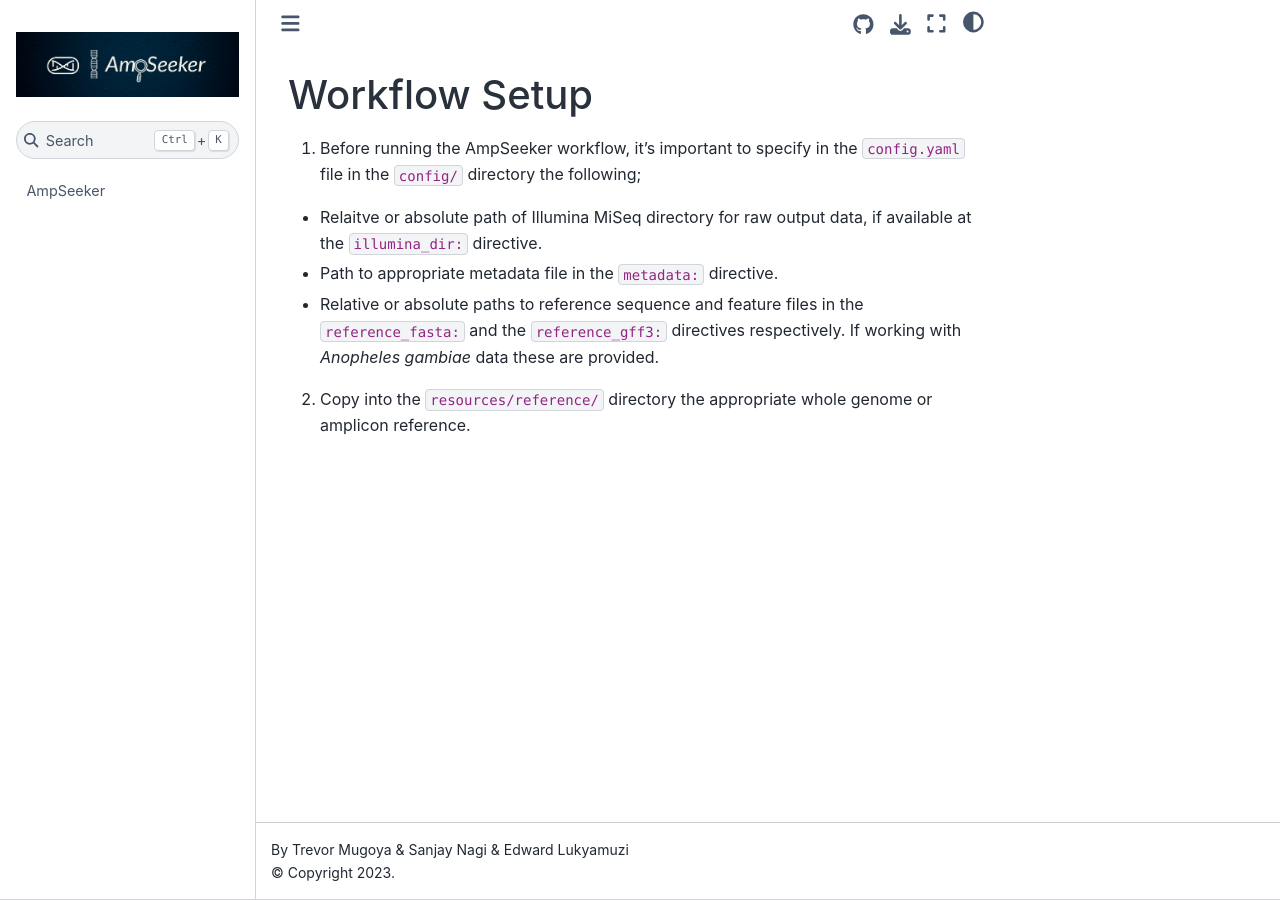
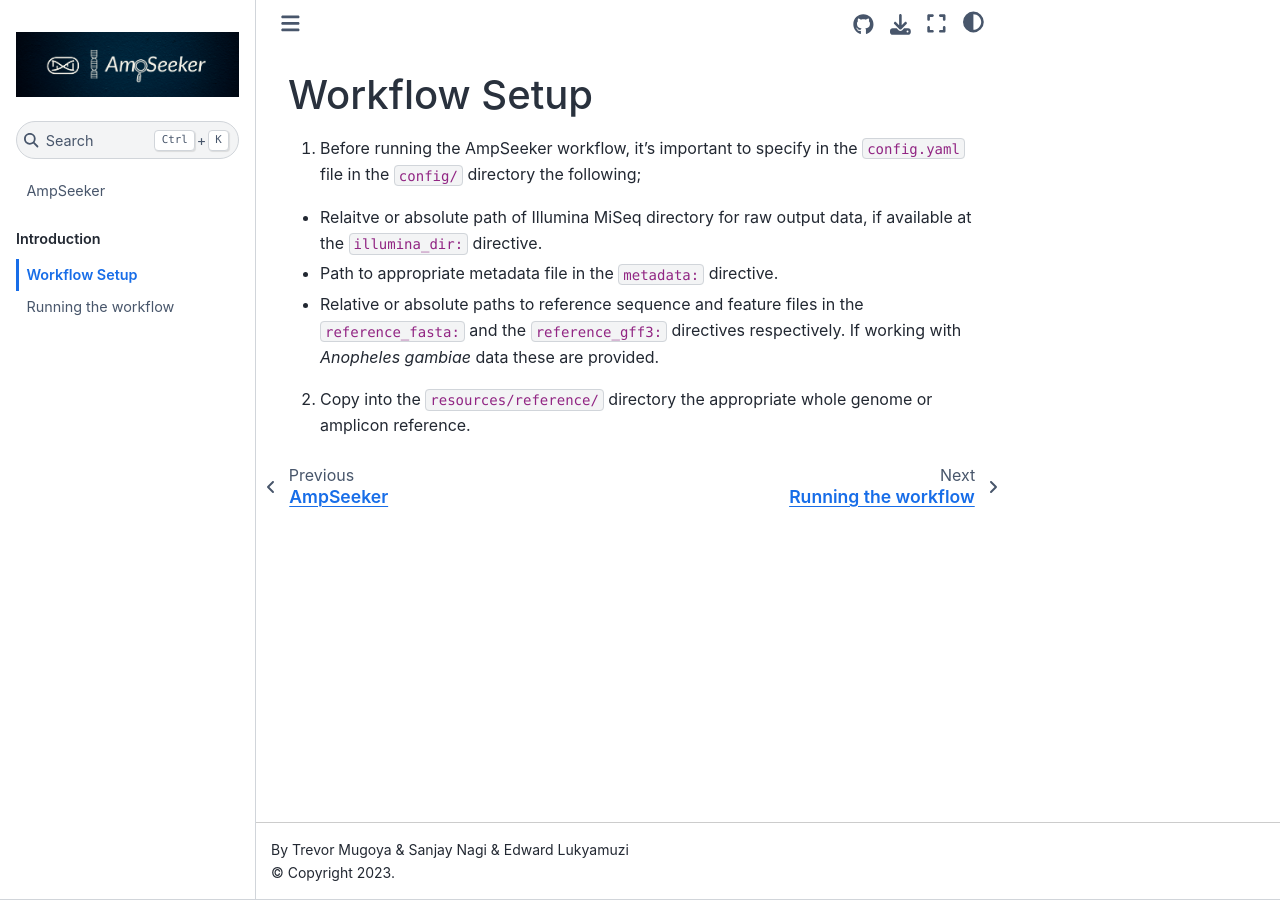
Before and after one commit to sanjaynagi/AmpSeeker, a Jupyter Book: the page built from docs/ampseeker-book/notebooks/workflow_setup.ipynb, in a window 1280 px wide. Built offline with Jupyter Book 1.0.4 settings and Sphinx 7.4.7 and the Sphinx Book theme 1.1.4, drawn with Linux system fonts in a browser that asks for light colours; pages that are not in the unit, such as notebooks, are missing from menus.

Commit message:
jupyter book tidying

```diff
--- a/docs/ampseeker-book/_toc.yml
+++ b/docs/ampseeker-book/_toc.yml
@@ -3,7 +3,11 @@
 
 format: jb-book
 root: intro
-chapters:
-- file: docs/workflow_setup
-- file: docs/running_the_workflow
-- file: ../results/notebooks/IGV-explore
+parts:
+- caption: Introduction
+  chapters:
+  - file: notebooks/workflow_setup
+  - file: notebooks/running_the_workflow
+- caption: Results
+  chapters:
+  - file: notebooks/IGV-explore
```
Also changed, not shown: docs/ampseeker-book/intro.md (+2 -3 lines), 9 other files.
